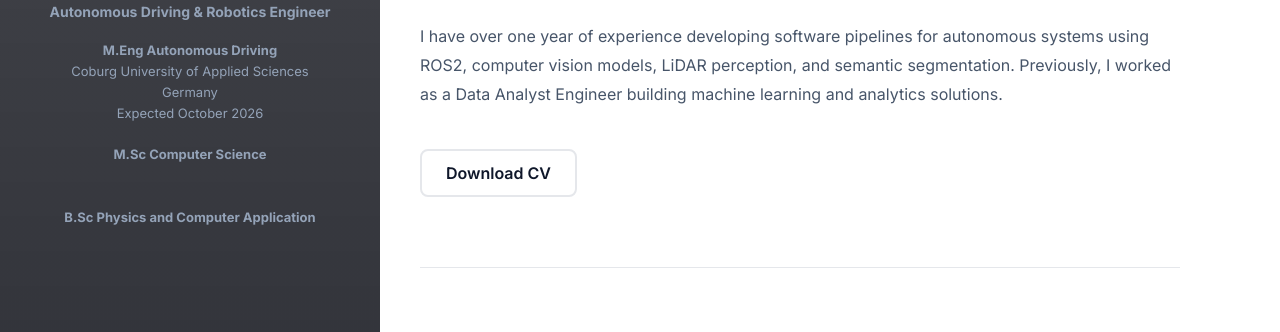
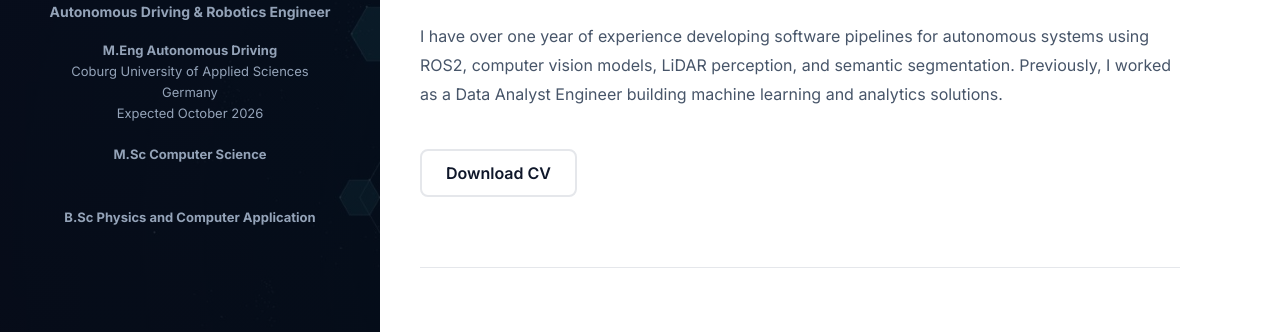
Before and after one commit to mahithabs2025-stack/mahitha-portfolio, a plain HTML site: page index.html in a window 1280 px wide. Shown: the part 251-583 px from the top of the page. Drawn offline with Linux system fonts and the light colour scheme.

Commit message:
Update index.html

```diff
--- a/index.html
+++ b/index.html
@@ -30,7 +30,7 @@ min-height:100vh;
 
 .sidebar{
 width:320px;
-background:linear-gradient(rgba(5,7,15,0.75),rgba(5,7,15,0.85)),url("sidebar.png");
+background:linear-gradient(rgba(5,7,15,0.75),rgba(5,7,15,0.85)),url("sidebar.jpg");
 background-size:cover;
 color:var(--text-light);
 padding:50px 30px;
```
